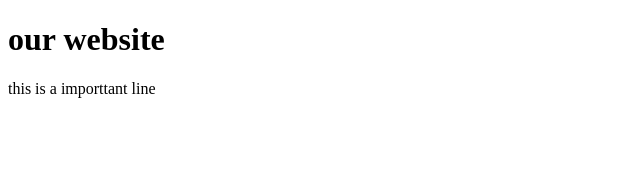
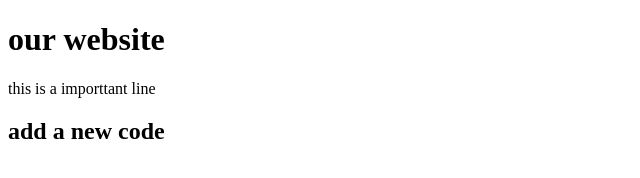
Before and after one commit to redhodom/practies, a plain HTML site: page index.html in a window 1280 px wide. Shown: the whole page, without its empty margins (0-640 px from the left). Drawn offline with Linux system fonts and the light colour scheme.

Commit message:
Update index.html

```diff
--- a/index.html
+++ b/index.html
@@ -8,5 +8,6 @@
 <body>
     <h1>our website</h1>
     <p>this is a importtant line</p>
+    <h2>add a new code</h2>
 </body>
 </html>
```
